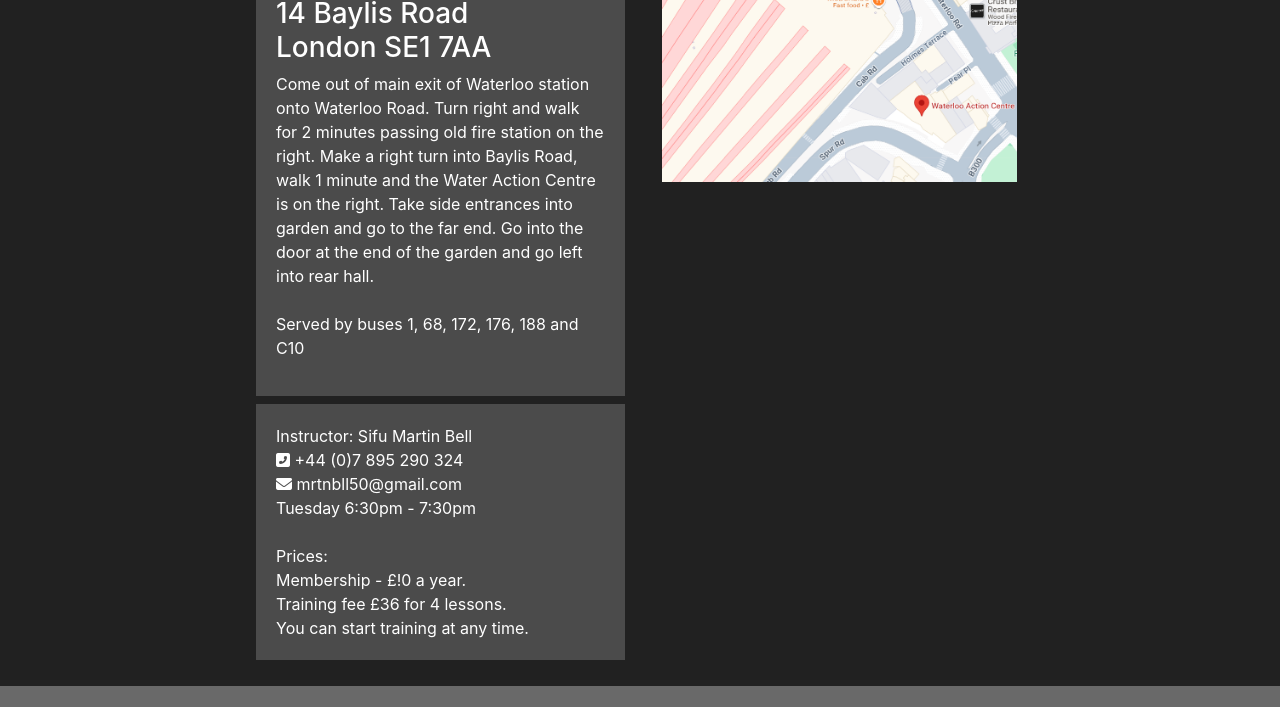
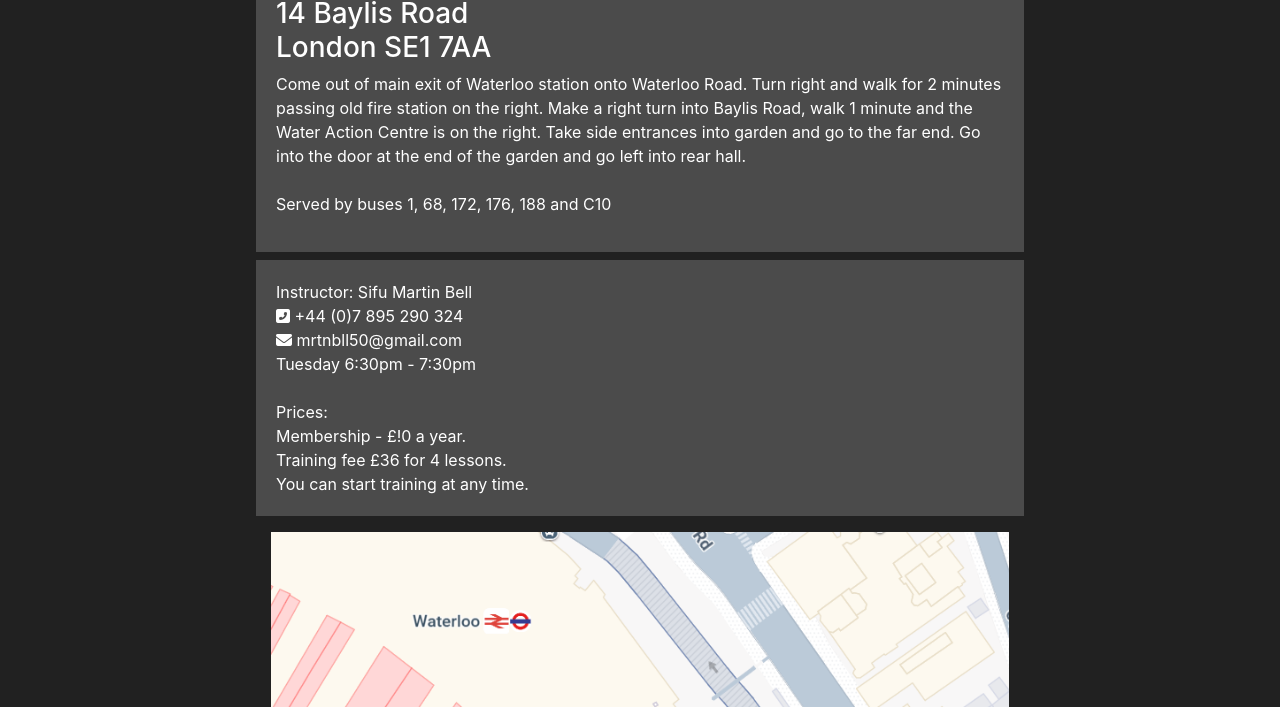
Before and after one commit to cpp-codemonkey/MartinBellVT, a plain HTML site: page classes.html in a window 1280 px wide. Shown: the part 641-1348 px from the top of the page. Drawn offline with Linux system fonts and the light colour scheme.

Commit message:
Changed col-lg-6 and col-md-6 to col-lg-12 in classes.html

```diff
--- a/classes.html
+++ b/classes.html
@@ -55,7 +55,7 @@
 			<!-- Waterloo school -->
 			<section class="dark-grey-section school-info-padding">
 				<div class="row">
-					<div class="col-lg-6 col-md-6 col-sm-12">
+					<div class="col-lg-12 col-md-12 col-sm-12">
 						<div class="card mt-2 border-0">
 							<div class="card-body medium-grey-section">
 								<h2 class="text-center">
@@ -91,7 +91,7 @@
 							</div>
 						</div>
 					</div>
-					<div class="col-lg-6 col-md-6 col-sm-12">
+					<div class="col-lg-12 col-md-12 col-sm-12">
 						<img class="img-fluid map-padding" src="images/WaterlooActionCentreMap.png" alt="">
 					</div>
 				</div>
```
